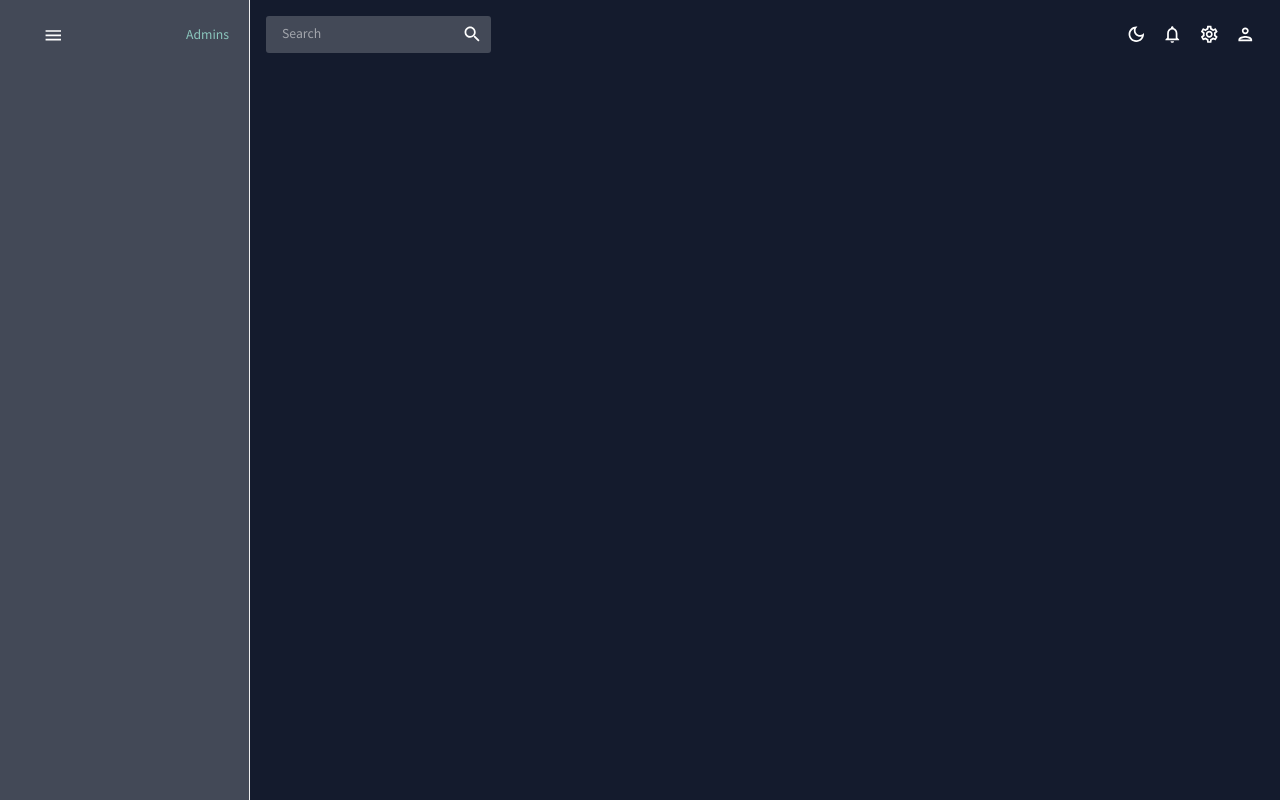
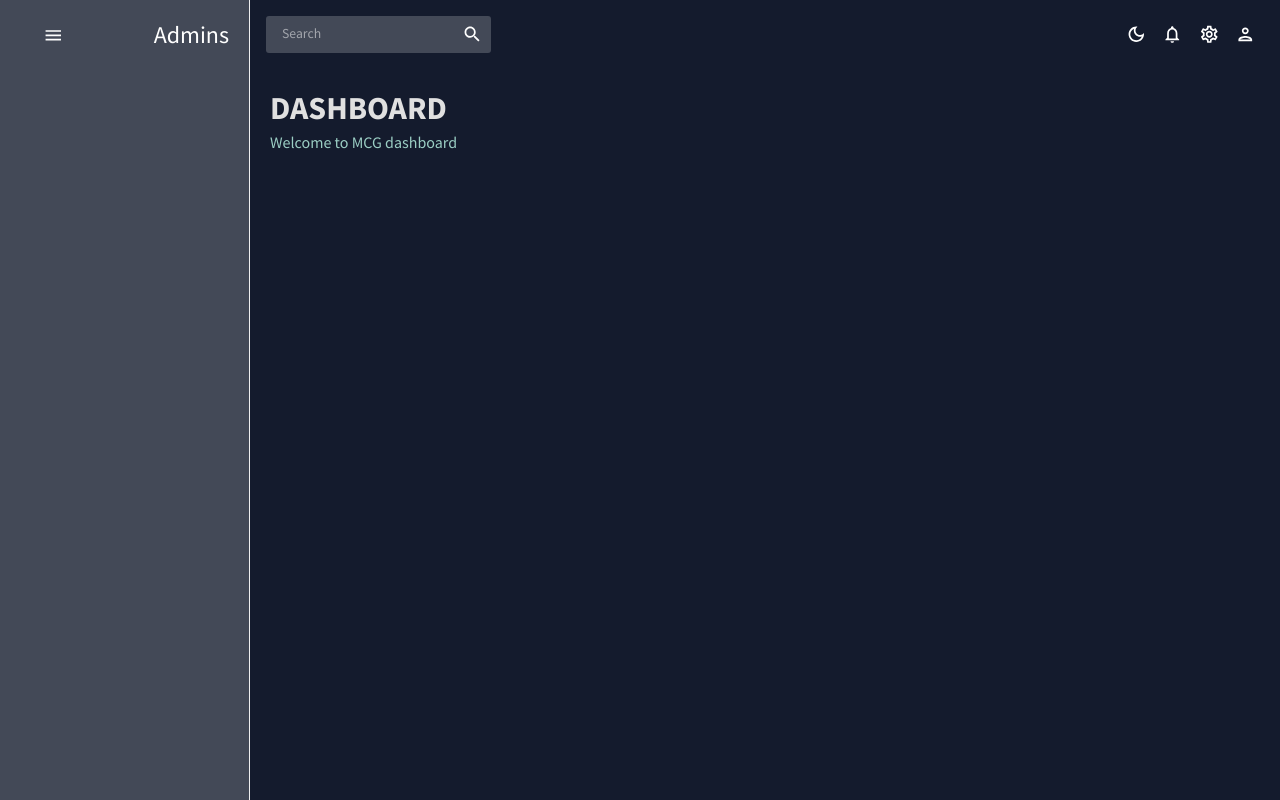
Before and after one commit to vikramsingh13/MCG-dashboard, a React (Create React App) app: page / in a window 1280 px wide. Before the commit this address had no page. Built offline with nearby package versions, Linux system fonts and the light colour scheme.

Commit message:
added header component

```diff
--- a/src/App.js
+++ b/src/App.js
@@ -16,7 +16,7 @@
                     <main className='content'>
                         <Navbar />
                         <Routes>
-
+                            <Route path="/" element={<Dashboard />} />
                         </Routes>
                     </main>
 
--- /dev/null
+++ b/src/components/Header.jsx
@@ -0,0 +1,25 @@
+import { Typography, Box, useTheme } from "@mui/material";
+import { tokens } from "../theme";
+import React from "react";
+
+const Header = ({ title, subtitle }) => {
+    const theme = useTheme();
+    const colors = tokens(theme.palette.mode);
+    return (
+        <Box mb="30px">
+            <Typography
+                variant="h2"
+                color={colors.grey[100]}
+                fontWeight="bold"
+                sx={{ mb: "5px" }}
+            >
+                {title}
+            </Typography>
+            <Typography variant="h5" color={colors.greenAccent[400]}>
+                {subtitle}
+            </Typography>
+        </Box>
+    );
+};
+
+export default Header;
--- a/src/scenes/dashboard/index.jsx
+++ b/src/scenes/dashboard/index.jsx
@@ -0,0 +1,15 @@
+import { Box } from "@mui/system";
+import React from "react";
+import Header from "../../components/Header";
+
+const Dashboard = () => {
+    return (
+        <Box m="20px">
+            <Box display="flex" justifyContent="space-between" alignItems="center">
+                <Header title="DASHBOARD" subtitle="Welcome to MCG dashboard" />
+            </Box>
+        </Box>
+    );
+};
+
+export default Dashboard;
--- a/src/scenes/global/Sidebar.jsx
+++ b/src/scenes/global/Sidebar.jsx
@@ -50,7 +50,6 @@
                     button: ({ level, active, disabled }) => {
                         if (level === 0) {
                             return {
-                                color: "#8AC5BC",
                                 backgroundColor: active ? "#8AC5BC" : undefined,
                                 "&:hover": {
                                     backgroundColor: `${colors.primary[400]}`,
@@ -68,9 +67,11 @@
                 <MenuItem
                     icon={
                         isCollapsed ? (
-                            <MenuOutlinedIcon
-                                onClick={() => collapseSidebar()}
-                            />
+                            <IconButton>
+                                <MenuOutlinedIcon
+                                    onClick={() => collapseSidebar()}
+                                />
+                            </IconButton>
                         ) : undefined
                     }
                     style={{
@@ -95,6 +96,7 @@
                                 style={{
                                     cursor: "default",
                                 }}
+                                variant="h3"
                             >
                                 Admins
                             </Typography>
```
